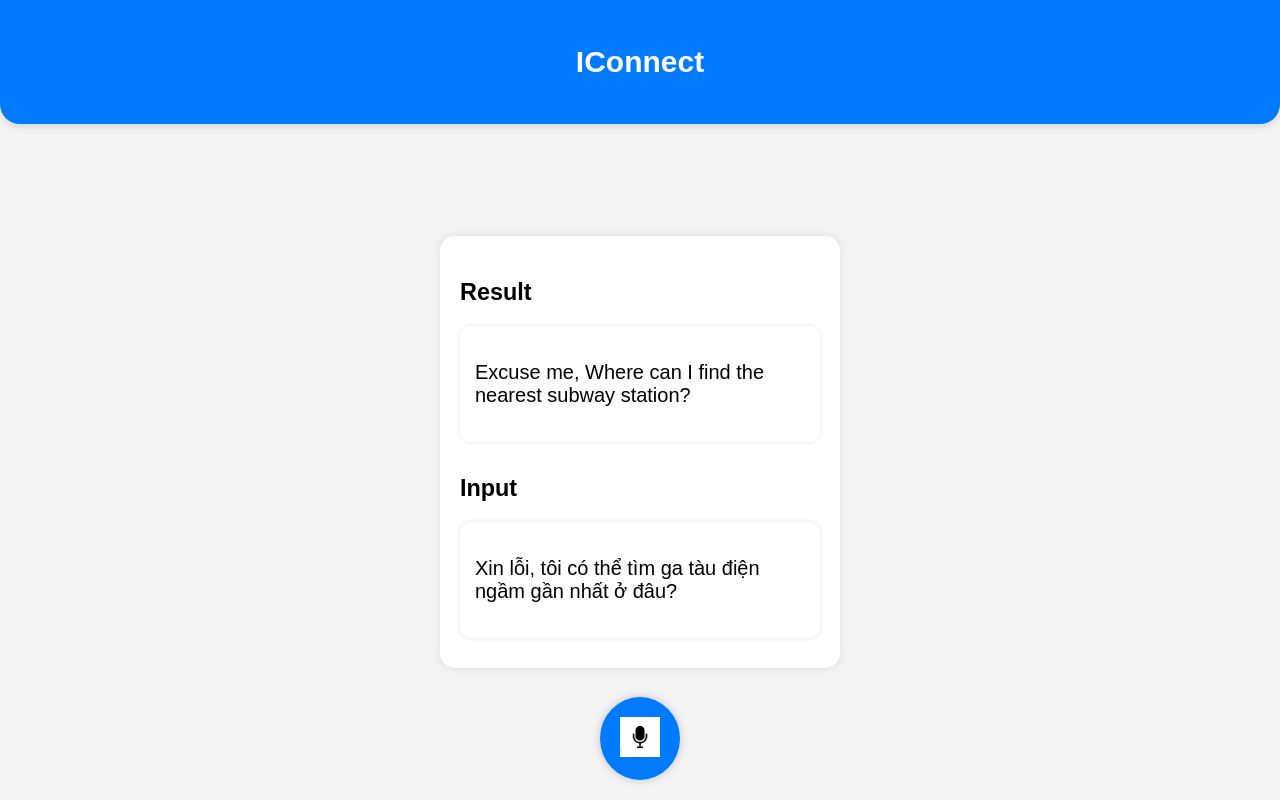
After one commit to ssstin/YouthxHack, a Flask app: page /translate in a window 1280 px wide. The commit adds this page. Run offline with Flask 3, Linux system fonts and the light colour scheme.

Commit message:
added translate page in translate.html

```diff
--- a/src/main.py
+++ b/src/main.py
@@ -9,3 +9,7 @@ def home():
 @bp.route("/about")
 def about():
     return render_template("pages/about.html")
+
+@bp.route("/translate")
+def translate():
+    return render_template("pages/translate.html")
--- a/src/webpage/templates/base.html
+++ b/src/webpage/templates/base.html
@@ -20,9 +20,9 @@
       <img src="{{ url_for('static', filename='image/tablet.png') }}" alt="Tablet" class="background-image">
 
       <!-- Overlay Image -->
-      <a href="/apps-page">
-          <img src="{{ url_for('static', filename='image/translate.png') }}" alt="logo" class="overlay-image">
-      </a>
+      <a href="{{ url_for('pages.translate') }}">
+        <img src="{{ url_for('static', filename='image/translate.png') }}" alt="logo" class="overlay-image">
+    </a>
     </div>
   </main>
 </section>
--- /dev/null
+++ b/src/webpage/templates/pages/translate.html
@@ -0,0 +1,131 @@
+<!DOCTYPE html>
+<html lang="en">
+<head>
+    <meta charset="UTF-8">
+    <meta name="viewport" content="width=device-width, initial-scale=1.0">
+    <style>
+        * {
+            box-sizing: border-box;
+        }
+
+        body {
+            font-family: sans-serif;
+            font-size: 20px;
+            margin: 0;
+            text-align: center;
+            display: flex;
+            flex-direction: column;
+            height: 100vh;
+            background-color: #f4f4f4;
+        }
+
+        .header-container {
+            background-color: #007BFF;
+            color: white;
+            padding: 20px 0;
+            width: 100%;
+            text-align: center;
+            border-radius: 0 0 20px 20px;
+            box-shadow: 0 4px 6px rgba(0, 0, 0, 0.1);
+        }
+
+        main {
+            flex: 1;
+            display: flex;
+            flex-direction: column;
+            justify-content: center;
+            align-items: center;
+            width: 100%;
+        }
+
+        .translate-container {
+            display: flex;
+            flex-direction: column;
+            align-items: center;
+            justify-content: center;
+            padding: 20px;
+            background-color: white;
+            border-radius: 15px;
+            max-width: 400px;
+            width: 100%;
+            box-shadow: 0 0 10px rgba(0, 0, 0, 0.1);
+            margin-bottom: 20px;
+            text-align: left;
+        }
+
+        .translate-container h3{
+          width: 100%;
+          text-align: left;
+          margin-bottom: 10px;
+        }
+
+        .text-box {
+            width: 100%;
+            background-color: white;
+            border-radius: 10px;
+            padding: 15px;
+            margin: 10px 0;
+            box-shadow: 0 0 5px rgba(0, 0, 0, 0.1);
+            display: flex;
+            align-items: center;
+            text-align: left;
+        }
+
+        .mic-button-container {
+            position: fixed;
+            bottom: 20px;
+            left: 50%;
+            transform: translateX(-50%);
+        }
+
+        .mic-button {
+            background-color: #007BFF;
+            border: none;
+            border-radius: 50%;
+            padding: 20px;
+            box-shadow: 0 0 10px rgba(0, 0, 0, 0.2);
+            cursor: pointer;
+        }
+
+        .mic-button img.mic-icon {
+            width: 40px;
+            height: 40px;
+        }
+
+        .mic-button:focus {
+            outline: none;
+        }
+
+        .mic-button:hover {
+            background-color: #0056b3;
+        }
+    </style>
+</head>
+<body>
+    <div class="header-container">
+        <h2>IConnect</h2>
+    </div>
+    <main>
+        <div class="translate-container">
+          <h3>Result</h3>
+          <!-- result text box -->
+          <div class="text-box result">
+            <p>Excuse me, Where can I find the nearest subway station?</p>
+          </div>
+          <h3>Input</h3>
+          <!-- input Text Box -->
+          <div class="text-box input">
+
+            <p>Xin lỗi, tôi có thể tìm ga tàu điện ngầm gần nhất ở đâu?</p>
+          </div>
+        </div>
+
+        <!-- Microphone Button -->
+        <div class="mic-button-container">
+            <button type="button" class="mic-button">
+                <img src="{{ url_for('static', filename='image/microphone.png') }}" alt="Microphone Button" class="mic-icon">
+            </button>
+        </div>
+    </main>
+</body>
+</html>
```
Also changed, not shown: src/webpage/static/styles.css (+114 -0 lines), src/webpage/static/image/microphone.png (added).
